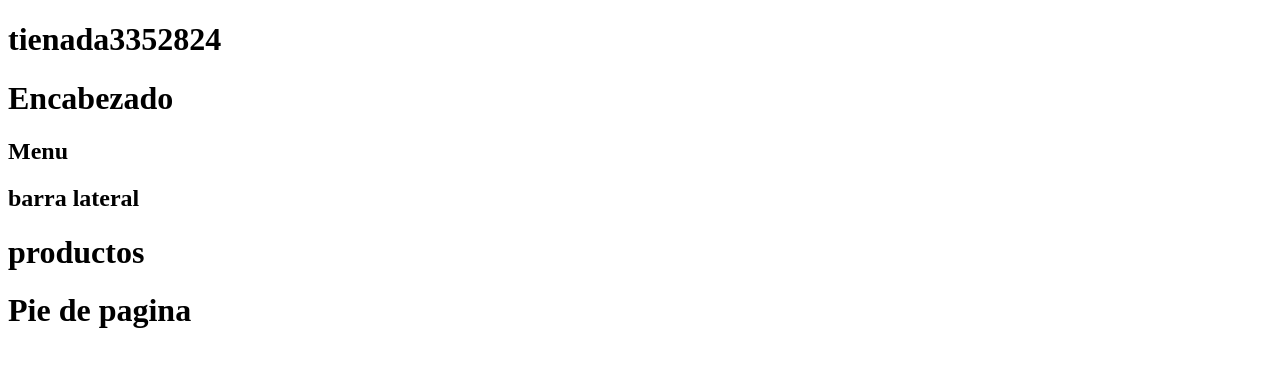
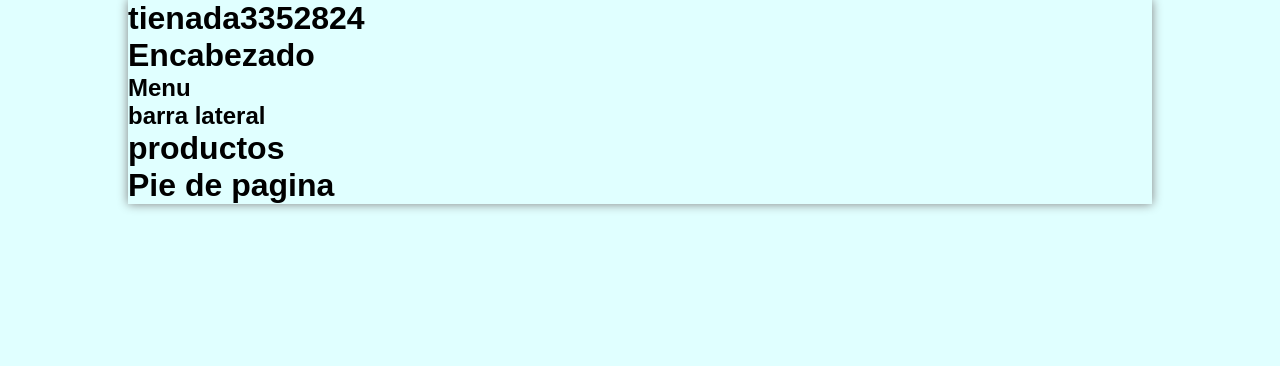
Before and after one commit to santicruz1023-netizen/Tienda3352824, a plain HTML site: page index.html in a window 1280 px wide. Drawn offline with Linux system fonts and the light colour scheme.

Commit message:
actualizado el index y style

```diff
--- a/index.html
+++ b/index.html
@@ -3,6 +3,7 @@
 <head>
     <meta charset="UTF-8">
     <meta name="viewport" content="width=device-width, initial-scale=1.0">
+    <link rel="stylesheet" href="style.css">
     <title>tienada3352824</title>
 </head>
 <body>
--- a/style.css
+++ b/style.css
@@ -0,0 +1,16 @@
+*{
+   padding:0px;
+   margin:0px;
+   font-family: Arial, Helvetica, sans-serif;
+}
+
+body{
+    background: lightcyan
+}
+
+#container{
+    width: 80%;
+    margin: 0px auto;
+    box-shadow: 0px 0px 10px gray;
+    /* border: 1px solid red; */
+}
```
